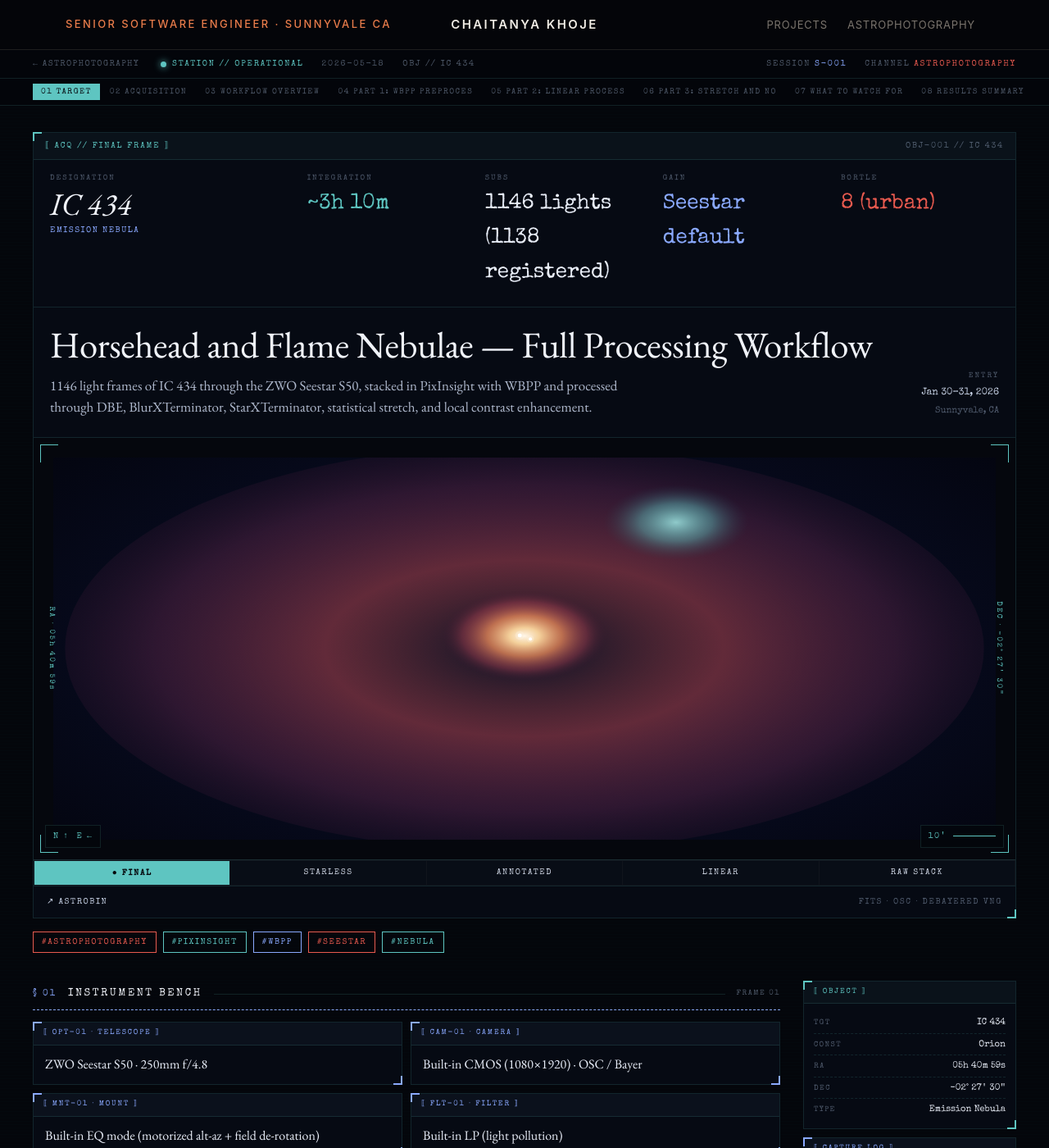
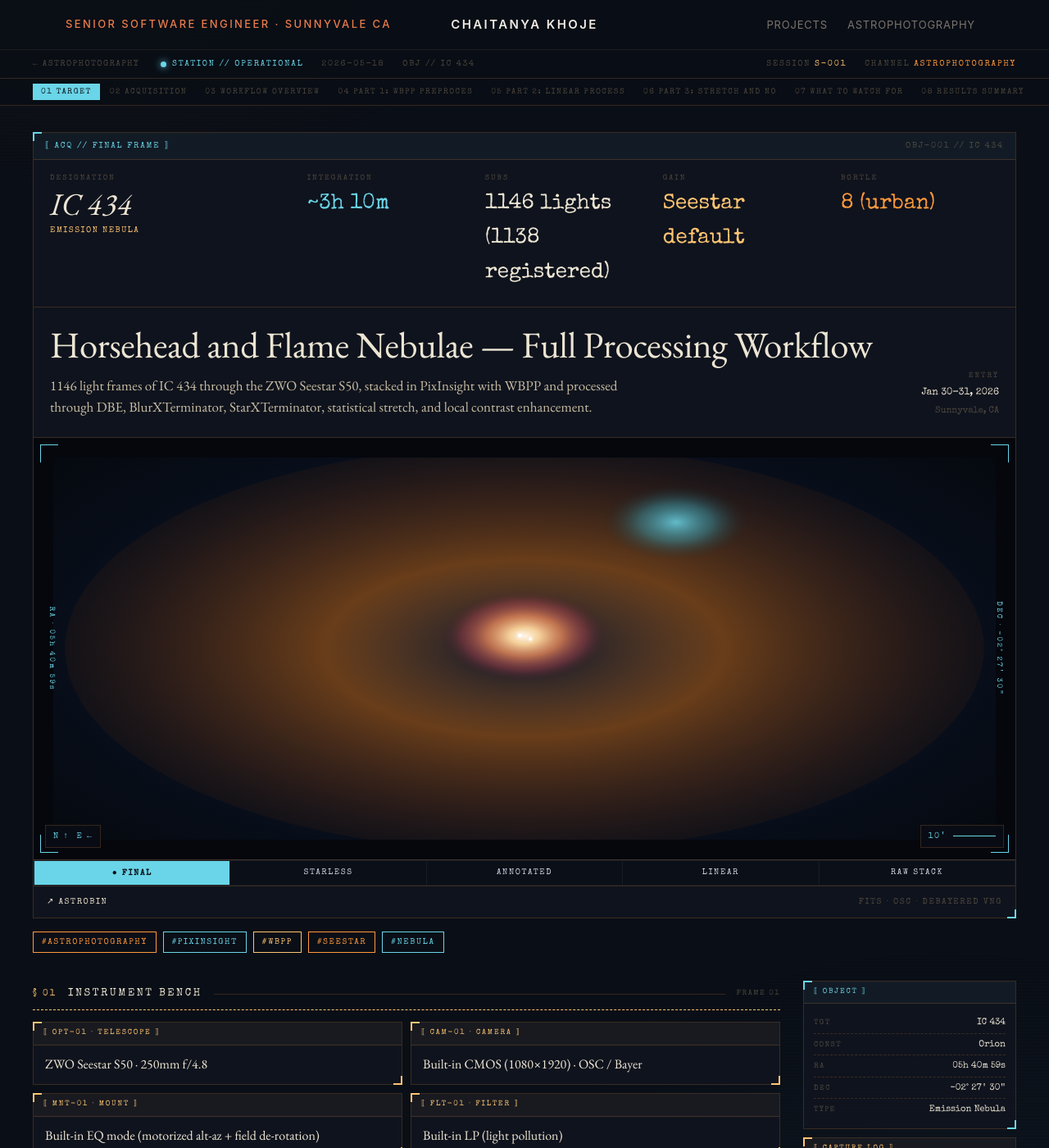
Before and after one commit to ChaitanyaKhoje/chaitanyakhoje.github.io, a Jekyll site: the page built from _posts/2026-05-18-horsehead-flame-nebula-wbpp-workflow.md, in a window 1280 px wide and 1400 px high. Shown: the whole window at 82% size. Built offline with Jekyll 4.4.1, drawn with Linux system fonts in a browser that asks for light colours; some web fonts are replaced.

Commit message:
fix: apply Aurora palette consistently across all astrophotography CSS
The post layout (db-* tokens) and body.astro-page were still using the
old cold teal/blue/red palette. Updated to match the Aurora spec from
the design prototype exactly:

- --db-bg: #04060b → #0a0e16 (Aurora deep navy)
- --db-ink: #c8d3e6 → #ece5d3 (Aurora warm cream)
- --db-ink-sub: #aeb8cc → #c8bda3
- --db-mute: cool blue-tinted → warm ochre
- --db-rule: rgba teal-14% → rgba gold-18%
- --db-panel: cold-navy → Aurora navy
- --db-a1: red #e85a4f → gold-orange #ff9a3c (primary)
- --db-a2: teal #5ec5c1 → cyan #6ad5e8 (secondary)
- --db-a3: cool-blue #8aa9ff → amber #ffc572 (tertiary)
- Scanline bg: cold teal tints → Aurora gold+cyan warm tints
- body.astro-page: #05060a → #0a0e16
- SVG placeholder gradients: red Hα → gold Hα, teal OIII → cyan OIII
- All hardcoded rgba(4,6,11) and rgba(8,12,22) → Aurora navy
- All hardcoded cold text colors (#c8d3e6 etc) → Aurora warm equivalents
- Panel header backgrounds: teal/blue/red → cyan/amber/orange tints

Co-Authored-By: Claude Sonnet 4.6 <noreply@anthropic.com>

```diff
--- a/_layouts/astro-workflow.html
+++ b/_layouts/astro-workflow.html
@@ -426,20 +426,20 @@ layout: default
           <stop offset="100%" stop-color="#3a1530" stop-opacity="0"/>
         </radialGradient>
         <radialGradient id="db-ha" cx="50%" cy="50%" r="62%">
-          <stop offset="0%" stop-color="#e85a4f" stop-opacity="0"/>
-          <stop offset="35%" stop-color="#c84a55" stop-opacity="0.55"/>
-          <stop offset="65%" stop-color="#8a3360" stop-opacity="0.35"/>
-          <stop offset="100%" stop-color="#1a0a20" stop-opacity="0"/>
+          <stop offset="0%" stop-color="#ff9a3c" stop-opacity="0"/>
+          <stop offset="35%" stop-color="#d36e10" stop-opacity="0.55"/>
+          <stop offset="65%" stop-color="#7a3a10" stop-opacity="0.35"/>
+          <stop offset="100%" stop-color="#1a0e06" stop-opacity="0"/>
         </radialGradient>
         <radialGradient id="db-oiii" cx="62%" cy="28%" r="22%">
-          <stop offset="0%" stop-color="#9ee9e5" stop-opacity="0.85"/>
-          <stop offset="50%" stop-color="#5ec5c1" stop-opacity="0.45"/>
-          <stop offset="100%" stop-color="#1f4a55" stop-opacity="0"/>
+          <stop offset="0%" stop-color="#6ad5e8" stop-opacity="0.85"/>
+          <stop offset="50%" stop-color="#38a4b9" stop-opacity="0.45"/>
+          <stop offset="100%" stop-color="#0e2a35" stop-opacity="0"/>
         </radialGradient>
         <radialGradient id="db-sky" cx="50%" cy="50%" r="80%">
-          <stop offset="0%" stop-color="#0a1226"/>
-          <stop offset="60%" stop-color="#06091a"/>
-          <stop offset="100%" stop-color="#02030a"/>
+          <stop offset="0%" stop-color="#0e1628"/>
+          <stop offset="60%" stop-color="#080e1a"/>
+          <stop offset="100%" stop-color="#030608"/>
         </radialGradient>
         <filter id="db-blur"><feGaussianBlur stdDeviation="0.8"/></filter>
       </defs>
--- a/assets/css/portfolio.css
+++ b/assets/css/portfolio.css
@@ -71,12 +71,12 @@ body.modal-open {
 }
 
 body.astro-page {
-  background: #05060a;
-  color: #f1ede5;
+  background: #0a0e16;
+  color: #ece5d3;
 }
 
 body.astro-page .topbar {
-  background: color-mix(in srgb, #05060a 88%, transparent);
+  background: color-mix(in srgb, #0a0e16 88%, transparent);
 }
 
 body.astro-page .article-shell {
@@ -591,15 +591,16 @@ body.astro-page .article-shell {
 
 /* ── Tokens ── */
 .db-wrap {
-  --db-bg:      #04060b;
-  --db-ink:     #c8d3e6;
-  --db-ink-sub: #aeb8cc;
-  --db-mute:    rgba(170,190,220,0.45);
-  --db-rule:    rgba(94,197,193,0.14);
-  --db-panel:   rgba(8,12,22,0.78);
-  --db-a1:      #e85a4f;
-  --db-a2:      #5ec5c1;
-  --db-a3:      #8aa9ff;
+  /* Aurora palette — golden-orange × cyan-aqua over deep navy */
+  --db-bg:      #0a0e16;
+  --db-ink:     #ece5d3;
+  --db-ink-sub: #c8bda3;
+  --db-mute:    rgba(110,100,80,0.65);
+  --db-rule:    rgba(255,154,60,0.18);
+  --db-panel:   rgba(17,21,31,0.84);
+  --db-a1:      #ff9a3c;   /* primary: gold-orange */
+  --db-a2:      #6ad5e8;   /* secondary: cyan-aqua */
+  --db-a3:      #ffc572;   /* tertiary: amber */
   --db-mono:    'Special Elite', 'Courier New', monospace;
   --db-serif:   'EB Garamond', Georgia, serif;
 
@@ -617,10 +618,12 @@ body.astro-page .article-shell {
   pointer-events: none;
   z-index: 0;
   background-image:
-    radial-gradient(rgba(255,255,255,0.55) 0.5px, transparent 0.5px),
-    repeating-linear-gradient(0deg, rgba(94,197,193,0.03) 0 1px, transparent 1px 4px);
-  background-size: 220px 220px, 100% 100%;
-  opacity: 0.65;
+    radial-gradient(rgba(255,200,140,0.4) 0.5px, transparent 0.5px),
+    radial-gradient(800px 500px at 10% -8%, rgba(255,154,60,0.08), transparent 70%),
+    radial-gradient(800px 600px at 90% 110%, rgba(106,213,232,0.06), transparent 70%),
+    repeating-linear-gradient(0deg, rgba(106,213,232,0.015) 0 1px, transparent 1px 4px);
+  background-size: 220px 220px, 100% 100%, 100% 100%, 100% 100%;
+  opacity: 0.7;
 }
 
 /* ── Mission bar ── */
@@ -628,7 +631,7 @@ body.astro-page .article-shell {
   position: sticky;
   top: var(--nav-h);
   z-index: 10;
-  background: rgba(4,6,11,0.94);
+  background: rgba(10,14,22,0.94);
   backdrop-filter: blur(8px);
   -webkit-backdrop-filter: blur(8px);
   border-bottom: 1px solid var(--db-rule);
@@ -707,7 +710,7 @@ body.astro-page .article-shell {
 
 .db-toc-btn--active {
   background: var(--db-a2);
-  color: #04060b;
+  color: #0a0e16;
 }
 
 /* ── Hero section ── */
@@ -775,9 +778,9 @@ body.astro-page .article-shell {
   text-transform: uppercase;
 }
 
-.db-panel-header--teal { color: var(--db-a2); background: rgba(94,197,193,0.04); }
-.db-panel-header--blue { color: var(--db-a3); background: rgba(138,169,255,0.04); }
-.db-panel-header--red  { color: var(--db-a1); background: rgba(232,90,79,0.04); }
+.db-panel-header--teal { color: var(--db-a2); background: rgba(106,213,232,0.04); }
+.db-panel-header--blue { color: var(--db-a3); background: rgba(255,197,114,0.04); }
+.db-panel-header--red  { color: var(--db-a1); background: rgba(255,154,60,0.04); }
 
 .db-panel-header--small { padding: 6px 12px; font-size: 9px; }
 .db-panel-right { color: var(--db-mute); }
@@ -806,7 +809,7 @@ body.astro-page .article-shell {
   font-style: italic;
   font-size: 38px;
   line-height: 1.05;
-  color: #f0f3f9;
+  color: #ece5d3;
   margin-top: 2px;
 }
 
@@ -822,7 +825,7 @@ body.astro-page .article-shell {
   font-weight: 500;
   font-size: 26px;
   font-variant-numeric: tabular-nums;
-  color: #e7ecf6;
+  color: #ece5d3;
   margin-top: 2px;
 }
 
@@ -847,7 +850,7 @@ body.astro-page .article-shell {
   font-size: clamp(28px, 3.5vw, 48px);
   line-height: 1.05;
   letter-spacing: -0.4px;
-  color: #f0f3f9;
+  color: #ece5d3;
 }
 
 .db-subtitle {
@@ -855,7 +858,7 @@ body.astro-page .article-shell {
   font-family: var(--db-serif);
   font-size: 17px;
   line-height: 1.5;
-  color: #aeb8cc;
+  color: #c8bda3;
   max-width: 740px;
 }
 
@@ -864,7 +867,7 @@ body.astro-page .article-shell {
 .db-title-meta {
   font-family: var(--db-mono);
   font-size: 12px;
-  color: #c8d3e6;
+  color: #ece5d3;
   margin-top: 4px;
 }
 
@@ -923,7 +926,7 @@ body.astro-page .article-shell {
   font-family: var(--db-serif);
   font-size: clamp(24px, 3vw, 34px);
   line-height: 1.1;
-  color: #f0f3f9;
+  color: #ece5d3;
   text-decoration: none;
   margin-bottom: 12px;
 }
@@ -976,7 +979,7 @@ body.astro-page .article-shell {
   bottom: 14px;
   left: 14px;
   padding: 5px 9px;
-  background: rgba(4,6,11,0.7);
+  background: rgba(10,14,22,0.7);
   border: 1px solid var(--db-rule);
   font-size: 10px;
   letter-spacing: 1.5px;
@@ -988,7 +991,7 @@ body.astro-page .article-shell {
   bottom: 14px;
   right: 14px;
   padding: 5px 9px;
-  background: rgba(4,6,11,0.7);
+  background: rgba(10,14,22,0.7);
   border: 1px solid var(--db-rule);
   font-size: 10px;
   letter-spacing: 1.5px;
@@ -1019,7 +1022,7 @@ body.astro-page .article-shell {
   padding: 9px 12px;
   border: 0;
   cursor: pointer;
-  background: rgba(8,12,22,0.85);
+  background: rgba(10,14,22,0.85);
   color: #cfd6e4;
   font-family: var(--db-mono);
   font-size: 10px;
@@ -1029,7 +1032,7 @@ body.astro-page .article-shell {
 }
 
 .db-tab:hover  { background: rgba(138,169,255,0.1); color: var(--db-a3); }
-.db-tab--active { background: var(--db-a2); color: #04060b; font-weight: 600; }
+.db-tab--active { background: var(--db-a2); color: #0a0e16; font-weight: 600; }
 
 /* ── Action bar ── */
 .db-action-bar {
@@ -1049,7 +1052,7 @@ body.astro-page .article-shell {
 .db-action-btn {
   background: transparent;
   border: 0;
-  color: #c8d3e6;
+  color: #ece5d3;
   cursor: pointer;
   font-family: var(--db-mono);
   font-size: 10px;
@@ -1120,7 +1123,7 @@ body.astro-page .article-shell {
   font-weight: 500;
   font-size: 13px;
   letter-spacing: 2.5px;
-  color: #f0f3f9;
+  color: #ece5d3;
   text-transform: uppercase;
 }
 
@@ -1152,7 +1155,7 @@ body.astro-page .article-shell {
 .db-gear-val {
   font-family: var(--db-serif);
   font-size: 16px;
-  color: #e7ecf6;
+  color: #ece5d3;
   line-height: 1.35;
 }
 
@@ -1169,7 +1172,7 @@ body.astro-page .article-shell {
   border: 1px solid var(--db-rule);
   font-size: 10px;
   letter-spacing: 1.4px;
-  color: #c8d3e6;
+  color: #ece5d3;
   display: inline-flex;
   align-items: center;
   gap: 6px;
@@ -1188,7 +1191,7 @@ body.astro-page .article-shell {
   font-family: var(--db-serif);
   font-size: 17px;
   line-height: 1.72;
-  color: #c8d0e0;
+  color: #c8bda3;
   max-width: 760px;
 }
 
@@ -1203,7 +1206,7 @@ body.astro-page .article-shell {
   font-weight: 500;
   font-size: 13px;
   letter-spacing: 2.5px;
-  color: #f0f3f9;
+  color: #ece5d3;
   text-transform: uppercase;
 }
 
@@ -1226,13 +1229,13 @@ body.astro-page .article-shell {
   font-size: 11px;
   letter-spacing: 1.8px;
   text-transform: uppercase;
-  color: #e7ecf6;
+  color: #ece5d3;
   margin: 28px 0 10px;
 }
 
 .db-prose p { margin: 0 0 16px; }
 
-.db-prose strong { color: #e7ecf6; }
+.db-prose strong { color: #ece5d3; }
 
 .db-prose a { color: var(--db-a3); text-decoration: underline; text-underline-offset: 3px; }
 
@@ -1287,7 +1290,7 @@ body.astro-page .article-shell {
 .db-prose code {
   font-family: var(--db-mono);
   font-size: 12px;
-  color: #aeb8cc;
+  color: #c8bda3;
 }
 
 .db-prose pre {
@@ -1301,7 +1304,7 @@ body.astro-page .article-shell {
 }
 
 .db-prose code {
-  background: rgba(8,12,22,0.8);
+  background: rgba(10,14,22,0.8);
   padding: 1px 5px;
   border: 1px solid var(--db-rule);
 }
@@ -1326,7 +1329,7 @@ body.astro-page .article-shell {
   font-family: var(--db-serif);
   font-size: 15px;
   line-height: 1.5;
-  color: #c8d0e0;
+  color: #c8bda3;
 }
 
 .db-prose ol li::before {
@@ -1374,9 +1377,9 @@ body.astro-page .article-shell {
   position: absolute;
   top: 12px;
   padding: 3px 8px;
-  background: rgba(4,6,11,0.7);
+  background: rgba(10,14,22,0.7);
   border: 1px solid var(--db-rule);
-  color: #c8d3e6;
+  color: #ece5d3;
   font-size: 10px;
   letter-spacing: 1.6px;
   text-transform: uppercase;
@@ -1403,7 +1406,7 @@ body.astro-page .article-shell {
   width: 32px;
   height: 32px;
   border-radius: 50%;
-  background: rgba(4,6,11,0.85);
+  background: rgba(10,14,22,0.85);
   border: 1.5px solid var(--db-a3);
   display: flex;
   align-items: center;
@@ -1424,7 +1427,7 @@ body.astro-page .article-shell {
 .db-ba-stage + .db-ba-stage { border-left: 1px solid var(--db-rule); }
 
 .db-ba-stage-tag  { font-size: 9px; letter-spacing: 1.8px; margin-bottom: 4px; }
-.db-ba-stage-title { font-size: 12px; color: #e7ecf6; letter-spacing: 0.4px; margin-bottom: 3px; }
+.db-ba-stage-title { font-size: 12px; color: #ece5d3; letter-spacing: 0.4px; margin-bottom: 3px; }
 .db-ba-stage-desc  { font-size: 11px; color: var(--db-mute); }
 
 .db-ba-stage--a1 .db-ba-stage-tag { color: var(--db-a1); }
@@ -1469,7 +1472,7 @@ body.astro-page .article-shell {
 }
 
 .db-sval {
-  color: #e7ecf6;
+  color: #ece5d3;
   font-variant-numeric: tabular-nums;
   text-align: right;
   font-size: 11px;
@@ -1887,7 +1890,7 @@ body.astro-page .article-shell {
 
 .astro-listing-wrap .al-featured-img {
   position: relative;
-  background: #050408;
+  background: #050a14;
   min-height: 440px;
   overflow: hidden;
 }
@@ -2044,7 +2047,7 @@ body.astro-page .article-shell {
 
 .astro-listing-wrap .al-card-thumb {
   position: relative; height: 200px;
-  background: #050408; overflow: hidden;
+  background: #050a14; overflow: hidden;
 }
 .astro-listing-wrap .al-card-thumb img,
 .astro-listing-wrap .al-card-thumb svg {
```
